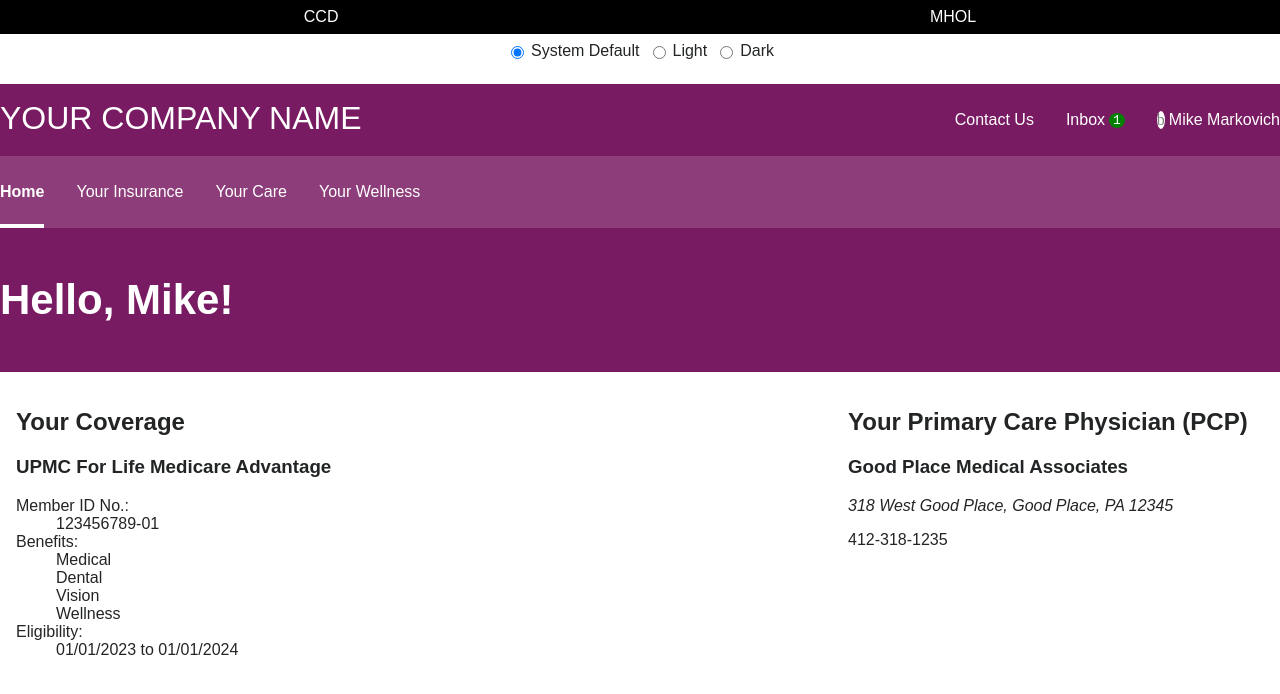
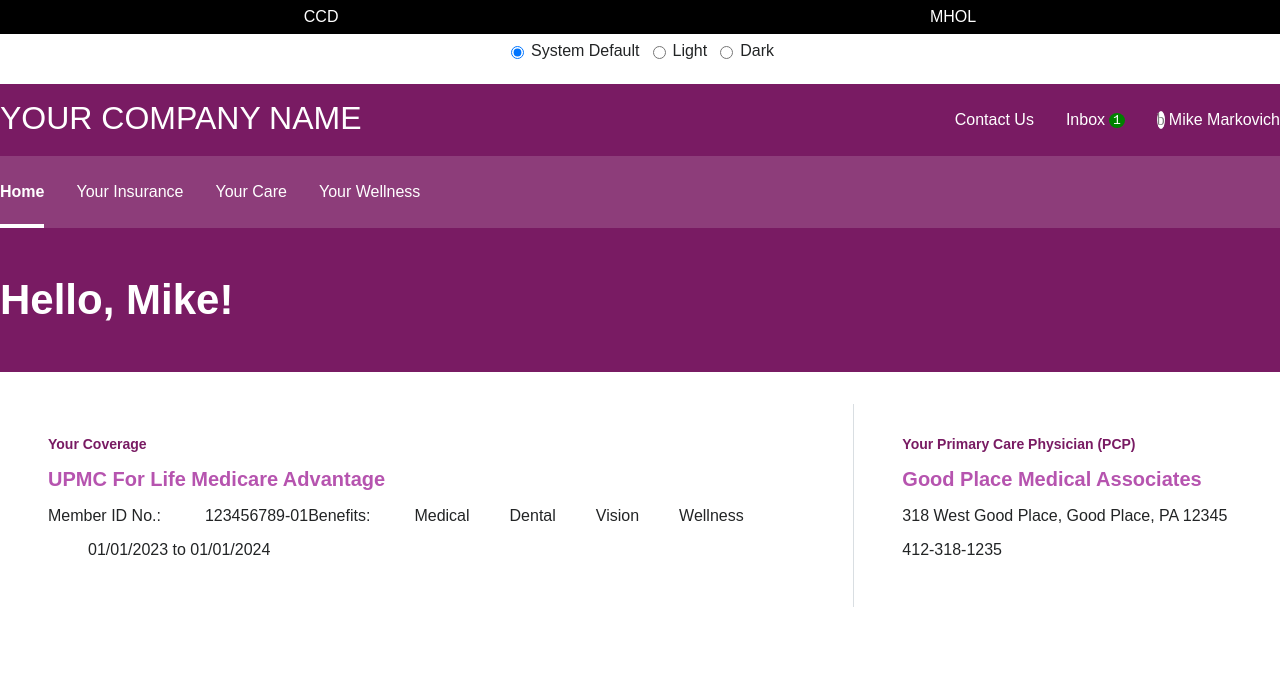
Before and after one commit to mikemarkovich/stackblitz-starters-9dtuvr, an Angular app: page /mhol in a window 1280 px wide. Shown: the top 694 px of the page. Built offline with nearby package versions, Linux system fonts and the light colour scheme.

Commit message:
2 files modified

```diff
--- a/src/components/mhol/home/welcome/welcome.css
+++ b/src/components/mhol/home/welcome/welcome.css
@@ -12,7 +12,64 @@ h1 {
 
 .coverage {
   background-color:hsl(var(--ods-core-color-pure-white));
-  padding:1rem;
+  padding:var(--ods-core-space-xl) 0;
   display:grid;
   grid-template-columns:2fr 1fr;
 }
+
+.coverage > div {
+  display:grid;
+  align-content:start;
+  gap:var(--ods-core-space-md);
+  padding:var(--ods-core-space-xl) var(--ods-core-space-xxl);
+}
+
+.coverage > div:last-of-type {
+  border-left:solid 1px hsl(var(--ods-core-color-neutral-400));
+}
+
+h2 {
+  margin-top:0;
+  margin-bottom:0;
+  font-size:var(--ods-core-type-size-sm);
+  color:hsl(var(--ods-core-color-primary-800));
+}
+
+h3 {
+  margin-top:0;
+  margin-bottom:0;
+  font-size:var(--ods-core-type-size-md);
+  color:hsl(var(--ods-core-color-primary-600));
+}
+
+dl {
+  margin-top:0;
+  display:grid;
+  gap:var(--ods-core-space-md);
+}
+
+dl dt {
+  margin-right:var(--ods-core-space-xs);
+}
+
+dl dt ``
+}
+
+dl dd {
+  margin-left:0;
+}
+
+dl > div {
+  display:grid;
+  grid-auto-flow:column;
+  grid-auto-columns:max-content;
+}
+
+address {
+  font-style:normal;
+}
+
+p {
+  margin-top:0;
+  margin-bottom:0;
+}
--- a/src/components/mhol/home/welcome/welcome.html
+++ b/src/components/mhol/home/welcome/welcome.html
@@ -7,8 +7,6 @@
       <div>
         <dt>Member ID No.:</dt>
         <dd>123456789-01</dd>
-      </div>
-      <div>
         <dt>Benefits:</dt>
         <dd>Medical</dd>
         <dd>Dental</dd>
@@ -16,7 +14,7 @@
         <dd>Wellness</dd>
       </div>
       <div>
-        <dt>Eligibility:</dt>
+        <dt hidden>Eligibility:</dt>
         <dd>01/01/2023 to 01/01/2024</dd>
       </div>
     </dl>
```
